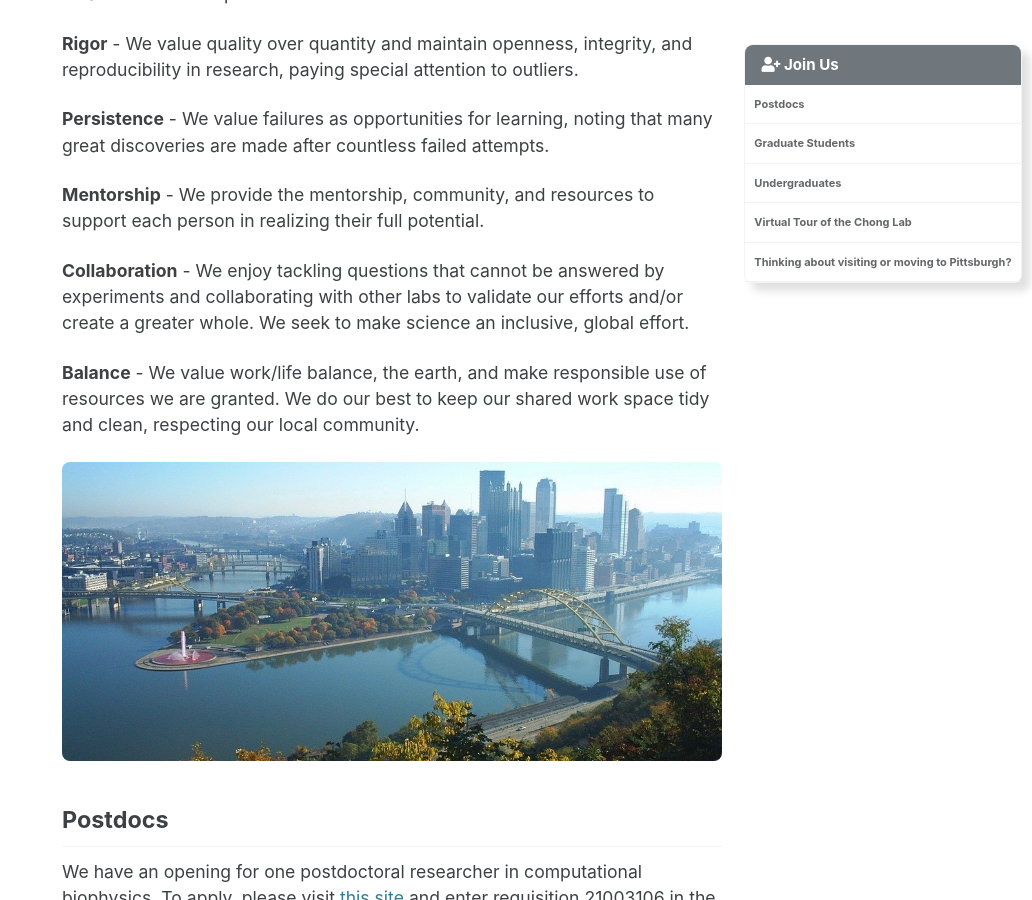
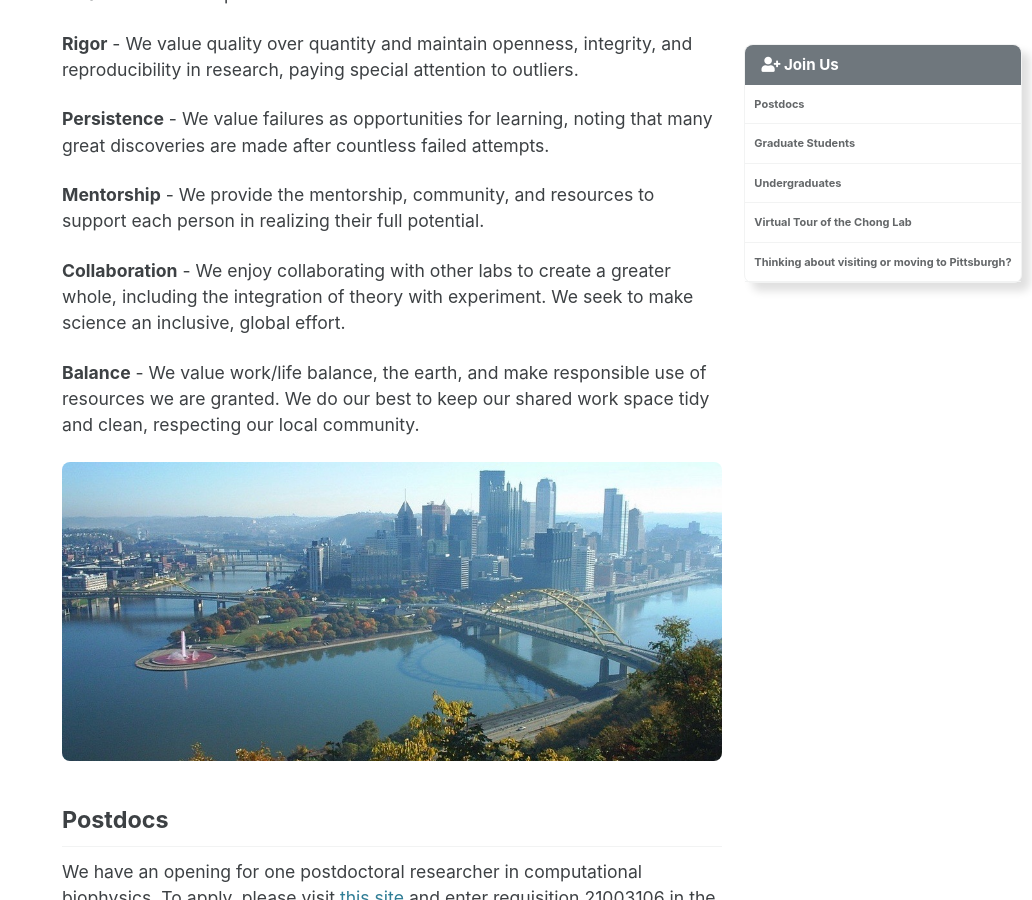
Before and after one commit to darianyang/mm-github-pages-test, a Jekyll site: the page built from _pages/join_us.md, in a window 1280 px wide and 900 px high, scrolled down 440 px. Shown: the whole window, without its empty margins (248-1280 px from the left). Built offline with Jekyll 4.4.1, drawn with Linux system fonts in a browser that asks for light colours; cached includes are drawn as plain includes.

Commit message:
Update join_us.md

```diff
--- a/_pages/join_us.md
+++ b/_pages/join_us.md
@@ -21,7 +21,7 @@ Join us in our scientific adventures! We welcome applications from prospective p
 
 **Mentorship** - We provide the mentorship, community, and resources to support each person in realizing their full potential.
 
-**Collaboration** - We enjoy tackling questions that cannot be answered by experiments and collaborating with other labs to validate our efforts and/or create a greater whole. We seek to make science an inclusive, global effort.
+**Collaboration** - We enjoy collaborating with other labs to create a greater whole, including the integration of theory with experiment. We seek to make science an inclusive, global effort.
 
 **Balance** - We value work/life balance, the earth, and make responsible use of resources we are granted. We do our best to keep our shared work space tidy and clean, respecting our local community.
 
```
